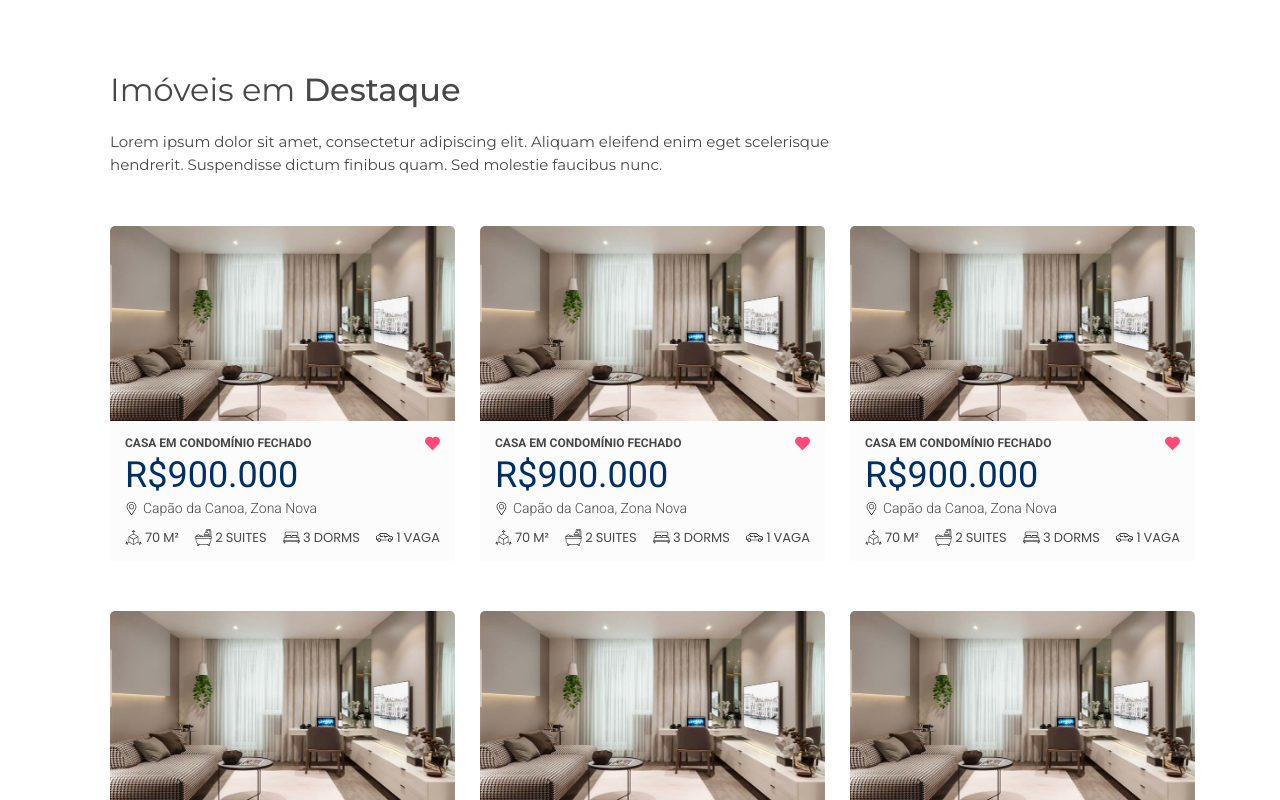
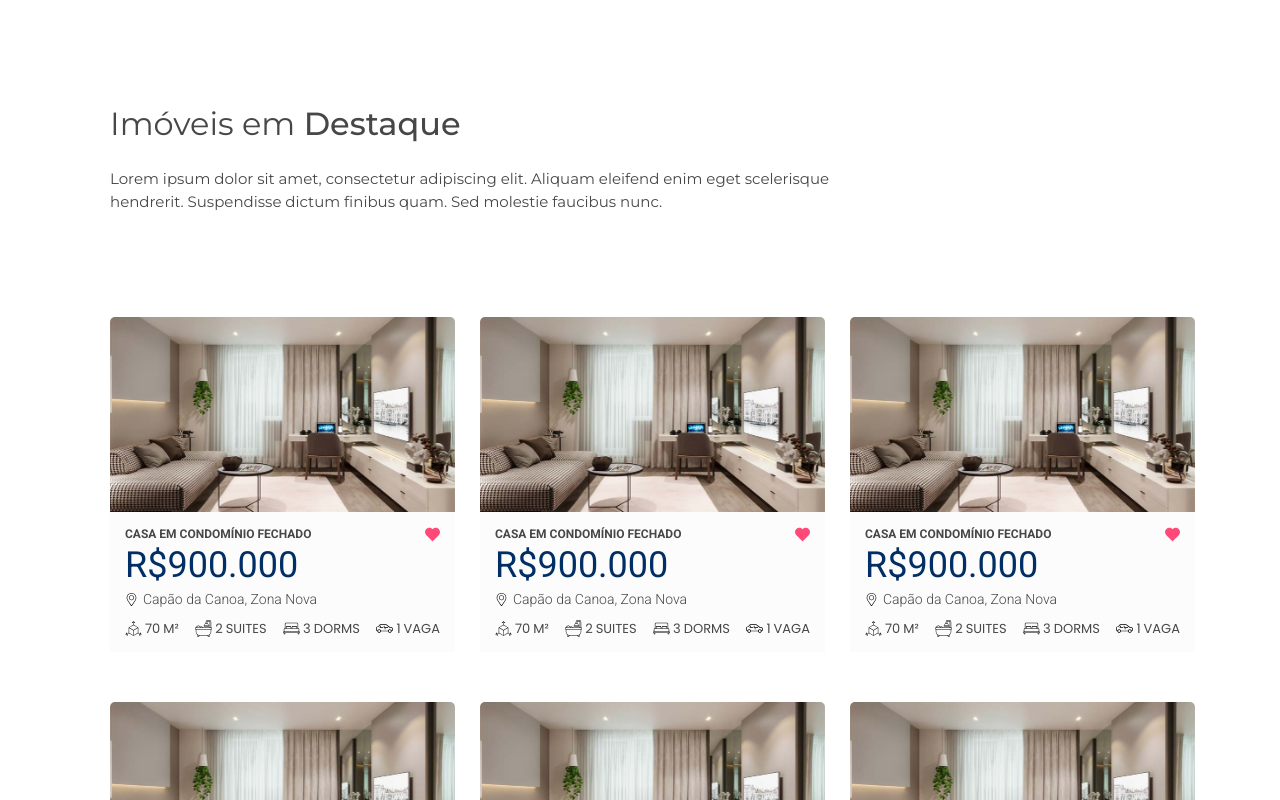
Before and after one commit to lrhernandes/highlights-component, a React (Create React App) app in the folder highlights/: page / in a window 1280 px wide. Shown: the top 800 px of the page. Built offline with nearby package versions, Linux system fonts and the light colour scheme; a web font is replaced by a local one.

Commit message:
fix(page): items spacing

```diff
--- a/highlights/src/templates/HighlightsContainer/styles.css
+++ b/highlights/src/templates/HighlightsContainer/styles.css
@@ -4,18 +4,18 @@
 }
 
 .highlight-grid{
-    margin-top: 50px;
+    margin-top: 13vh;
+    margin-bottom: 13vh;
     display: grid;
     gap: 50px;
     justify-items: safe center;
     grid-template-columns: repeat(3, 25vw);
 }
 
-
 .highlights-section-title{
     font-family: 'Montserrat', sans-serif;
     font-weight: 400;
-    margin-top: 70px;
+    margin-top: 13vh;
     color: #474747;
 }
 
@@ -26,7 +26,7 @@
     font-size: 15px;
     line-height: 23px;
     color: #474747;
-    margin-top: 15px;
+    margin-top: 3vh;
 }
 
 .highlights-section-title strong{
```
